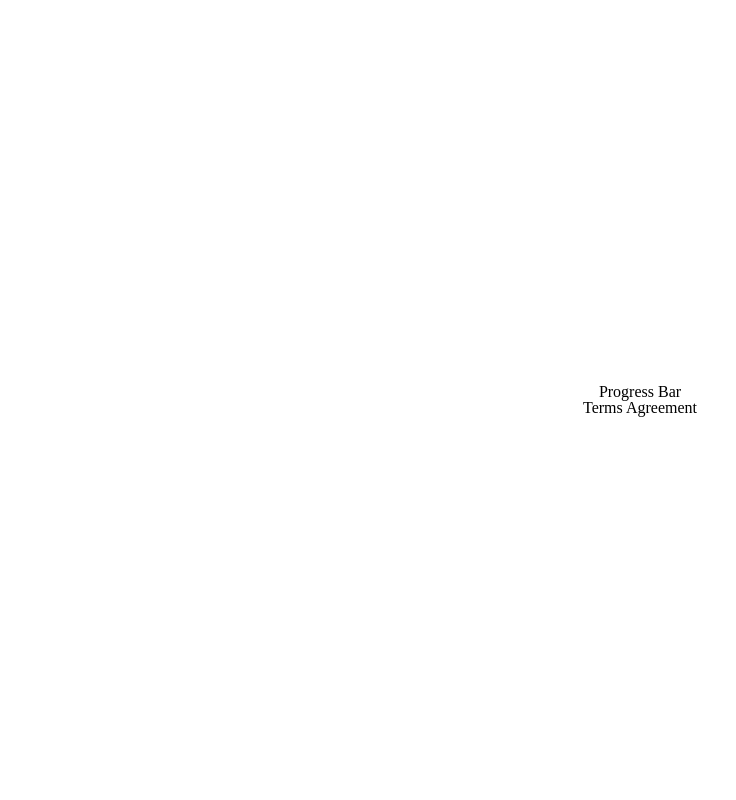
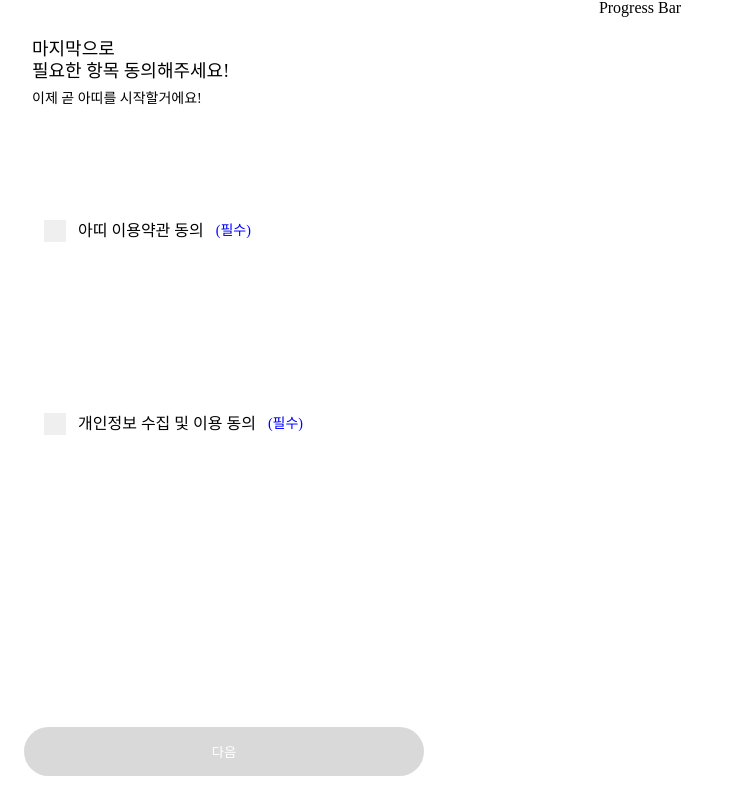
Before and after one commit to ATTI-UMC/ATTI-frontend, a React (Vite) app: page /onboarding/terms-agreement in a window 1280 px wide. Shown: the whole page, without its empty margins (0-736 px from the left). Built offline with nearby package versions, Linux system fonts and the light colour scheme.

Commit message:
feat: terms UI

```diff
--- a/src/pages/onboarding/TermsAgreement.jsx
+++ b/src/pages/onboarding/TermsAgreement.jsx
@@ -1,11 +1,96 @@
 import React from "react";
+import styled from "styled-components";
+import NextButton from "../../components/onboarding/NextButton";
 
 const TermsAgreement = () => {
   return (
-    <div>
-      <h1>Terms Agreement</h1>
-    </div>
+    <Container>
+      <Header />
+      <Content />
+      <NextButton />
+    </Container>
   );
 };
 
 export default TermsAgreement;
+
+const Container = styled.div`
+  display: flex;
+  flex-direction: column;
+  width: 100%;
+  height: 100%;
+  padding: 24px;
+`;
+const Header = () => {
+  return (
+    <HeaderContainer>
+      <Title>마지막으로</Title>
+      <Title>필요한 항목 동의해주세요!</Title>
+      <SubTitle>이제 곧 아띠를 시작할거에요!</SubTitle>
+    </HeaderContainer>
+  );
+};
+
+const HeaderContainer = styled.div`
+  display: flex;
+  flex-direction: column;
+  padding-left: 8px;
+  gap: 4px;
+`;
+
+const Title = styled.div`
+  font-size: 18px;
+`;
+
+const SubTitle = styled.div`
+  margin: 8px 0;
+  font-size: 14px;
+`;
+
+const Content = () => {
+  return (
+    <ContentContainer>
+      <TermContainer>
+        <TermRadio type="radio"></TermRadio>
+        <TermText>아띠 이용약관 동의</TermText>
+        <TermText className="required">(필수)</TermText>
+      </TermContainer>
+      <TermContainer>
+        <TermRadio type="radio"></TermRadio>
+        <TermText>개인정보 수집 및 이용 동의</TermText>
+        <TermText className="required">(필수)</TermText>
+      </TermContainer>
+      <TermContainer></TermContainer>
+    </ContentContainer>
+  );
+};
+
+const ContentContainer = styled.div`
+  display: flex;
+  flex-direction: column;
+  justify-content: space-around;
+  height: 100%;
+  padding: 20px;
+`;
+
+const TermContainer = styled.div`
+  display: flex;
+  flex-direction: row;
+  gap: 12px;
+`;
+
+const TermRadio = styled.button`
+  width: 22px;
+  height: 22px;
+  border: none;
+`;
+
+const TermText = styled.div`
+  display: flex;
+  align-items: center;
+
+  &.required {
+    color: blue;
+    font-size: 14px;
+  }
+`;
```
